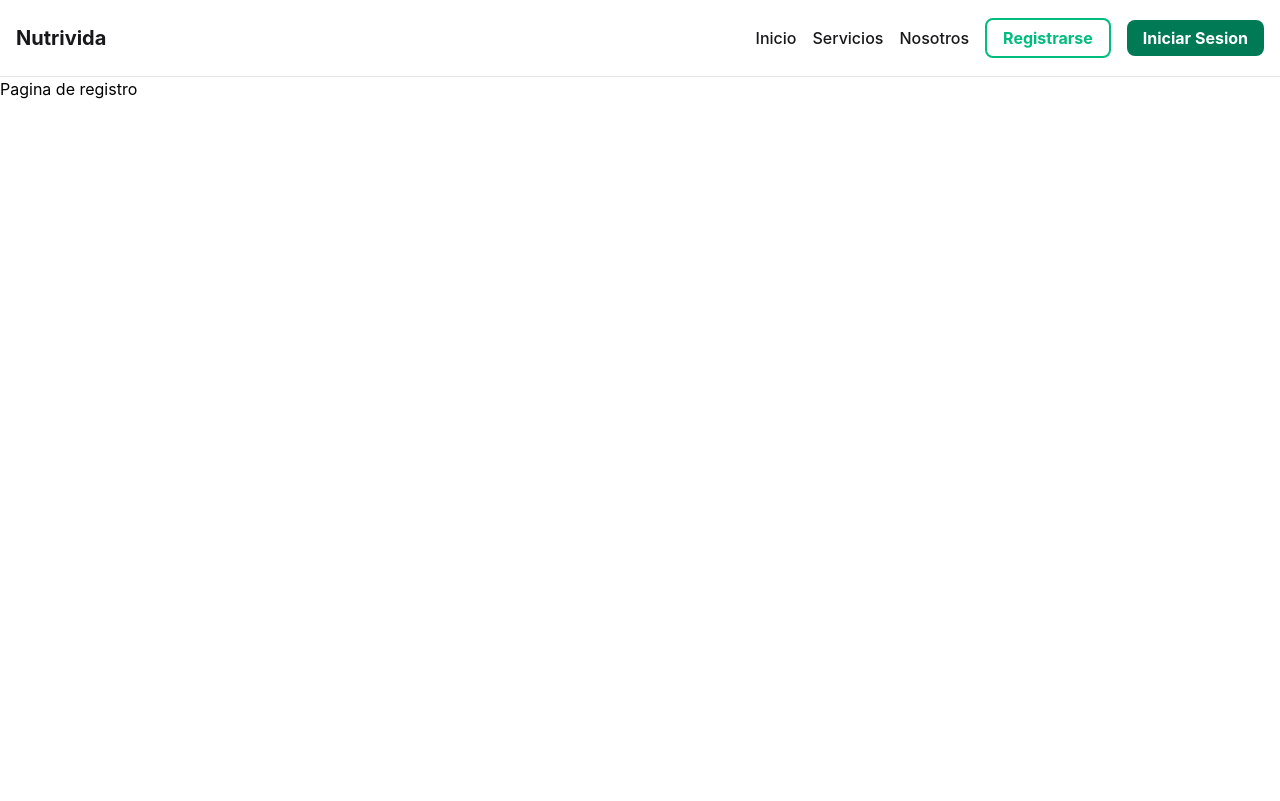
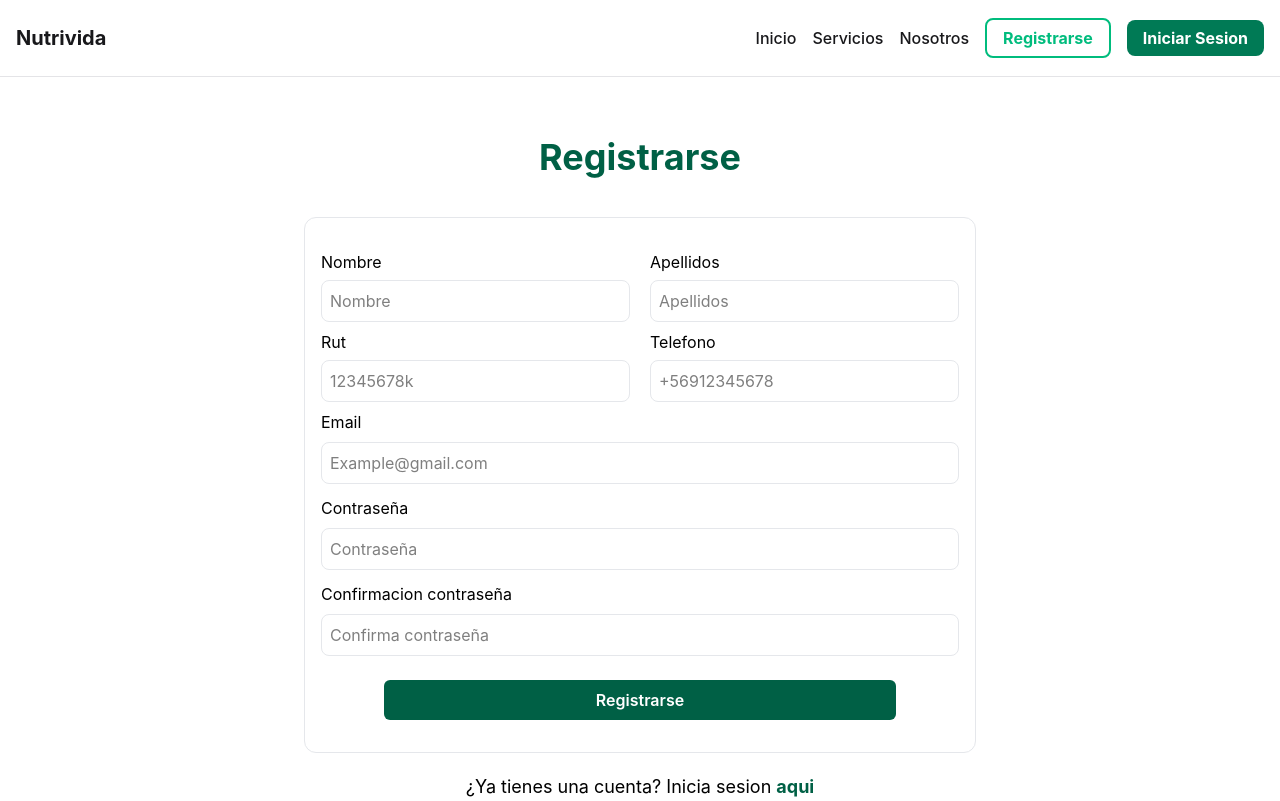
Before and after one commit to macayul-boop/Nutrivida, a React (Vite) app in the folder nutrivida/: page /registrarse in a window 1280 px wide. Built offline with nearby package versions, Linux system fonts and the light colour scheme.

Commit message:
Se agregaron estados y validaciones al registro

```diff
--- a/nutrivida/src/pages/cliente/Registro.jsx
+++ b/nutrivida/src/pages/cliente/Registro.jsx
@@ -1,6 +1,144 @@
+import { useState } from "react"
+import { Link } from "react-router-dom"
+
 function Registro(){
+
+    const [error, setError] = useState({})
+    const [nombre, setNombre] = useState("")
+    const [apellidos, setApellidos] = useState("")
+    const [rut, setRut] = useState("")
+    const [telefono, setTelefono] = useState("")
+    const [email, setEmail] = useState("")
+    const [contrasena, setContrasena] = useState("")
+    const [confirmacionContrasena, setConfirmacionContrasena] = useState("")
+
+    const enviarFormulario = (e)=>{
+        e.preventDefault()
+
+        let nuevosErrores = {}
+
+        if(nombre.trim().length === 0){
+            nuevosErrores.nombre = "El nombre es obligatorio"
+        }
+
+        if(apellidos.trim().length === 0){
+            nuevosErrores.apellidos = "Los apellidos son obligatorios"
+        }
+
+        if(rut.trim().length === 0){
+            nuevosErrores.rut = "El rut es obligatorio"
+        }else if(rut.trim().length < 8 || rut.trim().length > 9){
+            nuevosErrores.rut = "El formato del rut es incorrecto"
+        }
+
+        if(telefono.trim().length === 0){
+            nuevosErrores.telefono = "El telefono es obligatorio"
+        }else if(telefono.trim().length !== 12){
+            nuevosErrores.telefono = "El formato del telefono es incorrecto"
+        }
+
+        if(email.trim().length === 0){
+            nuevosErrores.email = "El email es obligatorio"
+        }else if(!email.includes("@")){
+            nuevosErrores.email = "El formato del email es incorrecto"
+        }
+
+        if(contrasena.trim().length === 0){
+            nuevosErrores.contrasena = "La contraseña es obligatoria"
+        }else if(contrasena.trim().length < 6){
+            nuevosErrores.contrasena = "La contraseña debe tener minimo 6 caracteres"
+        }
+
+        if(confirmacionContrasena.trim().length === 0){
+            nuevosErrores.confirmacionContrasena = "Confirma la contraseña"
+        }else if(confirmacionContrasena !== contrasena){
+            nuevosErrores.confirmacionContrasena = "Las contraseñas no coinciden"
+        }
+
+        setError(nuevosErrores)
+    }
+
     return(
-        <h1>Pagina de registro</h1>
+        <div className="w-full px-2 sm:px-4 md:px-6">
+
+            {/* Titulo */}
+            <section className="text-center mt-10 md:mt-15">
+                <h1 className="text-3xl sm:text-4xl font-bold text-emerald-800">
+                    Registrarse
+                </h1>
+            </section>
+
+            {/* Formulario */}
+            <section className="max-w-2xl mx-auto mt-10">
+                <form noValidate onSubmit={enviarFormulario} className="w-full border border-gray-200 rounded-xl py-8 px-4">
+
+                    {/* Seccion 1 */}
+                    <div className="w-full grid grid-cols-1 sm:grid-cols-2 gap-2 sm:gap-5">
+                        <div className="flex flex-col">
+                            <label htmlFor="nombre">Nombre</label>
+                            <input id="nombre" type="text" name="nombre" value={nombre} onChange={(e)=> setNombre(e.target.value)} placeholder="Nombre" className="py-2 px-2 border border-gray-200 rounded-lg sm:mt-1.5"/>
+                            {error.nombre && <span className="text-red-500 text-sm">{error.nombre}</span>}
+                        </div>
+
+                        <div className="flex flex-col">
+                            <label htmlFor="apellidos">Apellidos</label>
+                            <input id="apellidos" type="text" name="apellidos" value={apellidos} onChange={(e)=> setApellidos(e.target.value)} placeholder="Apellidos" className="py-2 px-2 border border-gray-200 rounded-lg sm:mt-1.5"/>
+                            {error.apellidos && <span className="text-red-500 text-sm">{error.apellidos}</span>}
+                        </div>
+                    </div>
+
+                    {/* Seccion 2 */}
+                    <div className="w-full grid grid-cols-1 sm:grid-cols-2 gap-2 sm:gap-5 mt-2">
+                        <div className="flex flex-col">
+                            <label htmlFor="rut">Rut</label>
+                            <input id="rut" type="text" name="rut" value={rut} onChange={(e)=> setRut(e.target.value)} placeholder="12345678k" className="py-2 px-2 border border-gray-200 rounded-lg sm:mt-1.5"/>
+                            {error.rut && <span className="text-red-500 text-sm">{error.rut}</span>}
+                        </div>
+
+                        <div className="flex flex-col">
+                            <label htmlFor="telefono">Telefono</label>
+                            <input id="telefono" type="tel" name="telefono" value={telefono} onChange={(e)=> setTelefono(e.target.value)} placeholder="+56912345678" className="py-2 px-2 border border-gray-200 rounded-lg sm:mt-1.5"/>
+                            {error.telefono && <span className="text-red-500 text-sm">{error.telefono}</span>}
+                        </div>
+                    </div>
+
+                    {/* Seccion 3 */}
+                    <div className="w-full mt-2 flex flex-col gap-1">
+                        <div className="flex flex-col">
+                            <label htmlFor="email">Email</label>
+                            <input id="email" type="email" name="email" value={email} onChange={(e)=> setEmail(e.target.value)} placeholder="Example@gmail.com" className="py-2 px-2 border border-gray-200 rounded-lg my-2"/>
+                            {error.email && <span className="text-red-500 text-sm">{error.email}</span>}
+                        </div>
+
+                        <div className="flex flex-col relative">
+                            <label htmlFor="contrasena">Contraseña</label>
+                            <input id="contrasena" type="password" name="contrasena" value={contrasena} onChange={(e)=> setContrasena(e.target.value)} placeholder="Contraseña" className="py-2 px-2 border border-gray-200 rounded-lg my-2"/>
+                            {error.contrasena && <span className="text-red-500 text-sm">{error.contrasena}</span>}
+                        </div>
+
+                        <div className="flex flex-col relative">
+                            <label htmlFor="confirmacionContrasena">Confirmacion contraseña</label>
+                            <input id="confirmacionContrasena" type="password" name="confirmacionContrasena" value={confirmacionContrasena} onChange={(e)=> setConfirmacionContrasena(e.target.value)} placeholder="Confirma contraseña" className="py-2 px-2 border border-gray-200 rounded-lg my-2"/>
+                            {error.confirmacionContrasena && <span className="text-red-500 text-sm">{error.confirmacionContrasena}</span>}
+                        </div>
+                    </div>
+
+                    {/* Seccion boton */}
+                    <section className="mt-4 flex justify-center items-center">
+                        <button type="submit" className="w-lg py-2 px-4 bg-emerald-800 text-white font-semibold rounded-md cursor-pointer">
+                            Registrarse
+                        </button>
+                    </section>
+                </form>
+            </section>
+
+            <p className="text-md sm:text-lg text-center mt-5">
+                ¿Ya tienes una cuenta? Inicia sesion{" "}
+                <Link to={"/login"} className="font-bold text-emerald-800">
+                    aqui
+                </Link>
+            </p>
+        </div>
     )
 }
 
```
